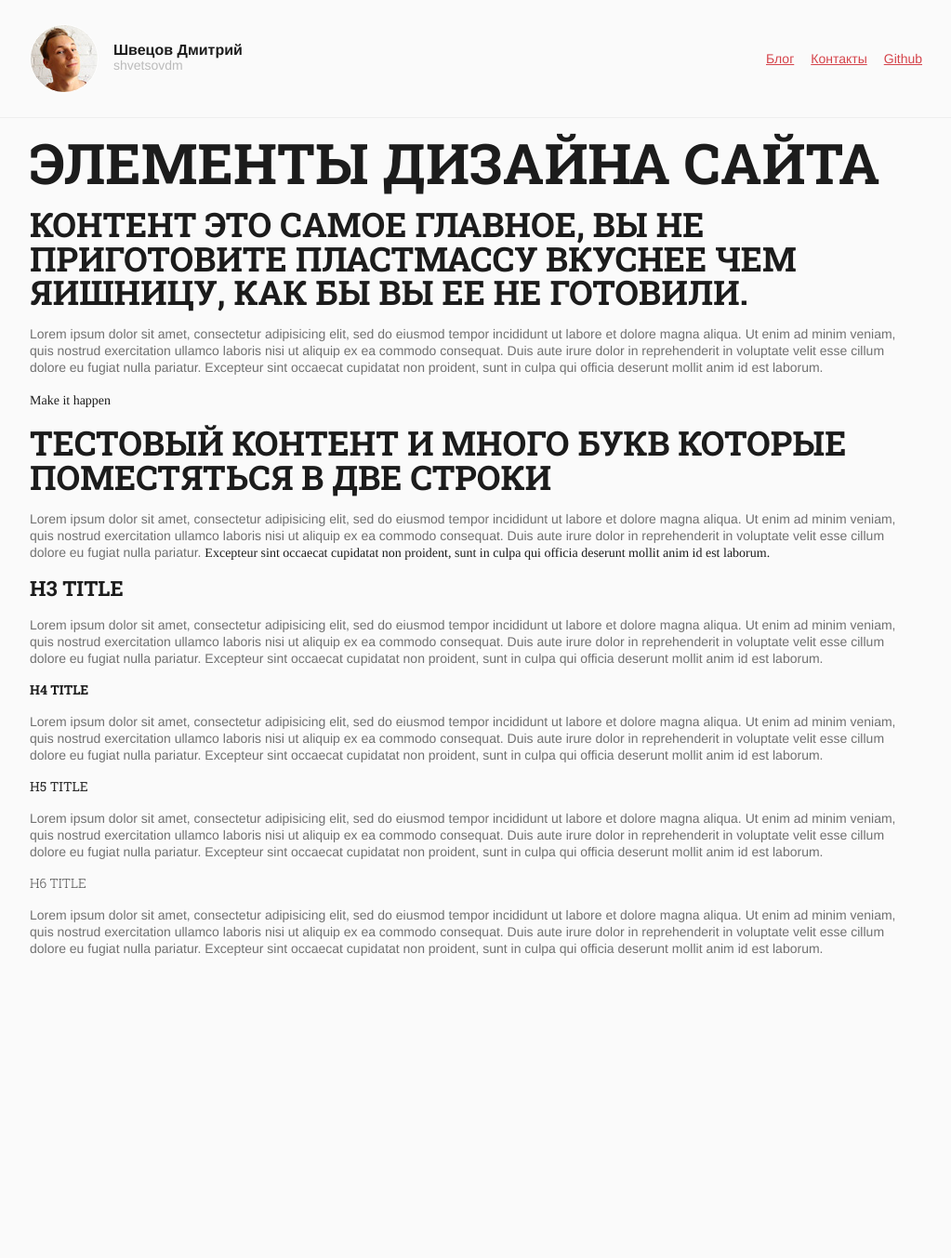
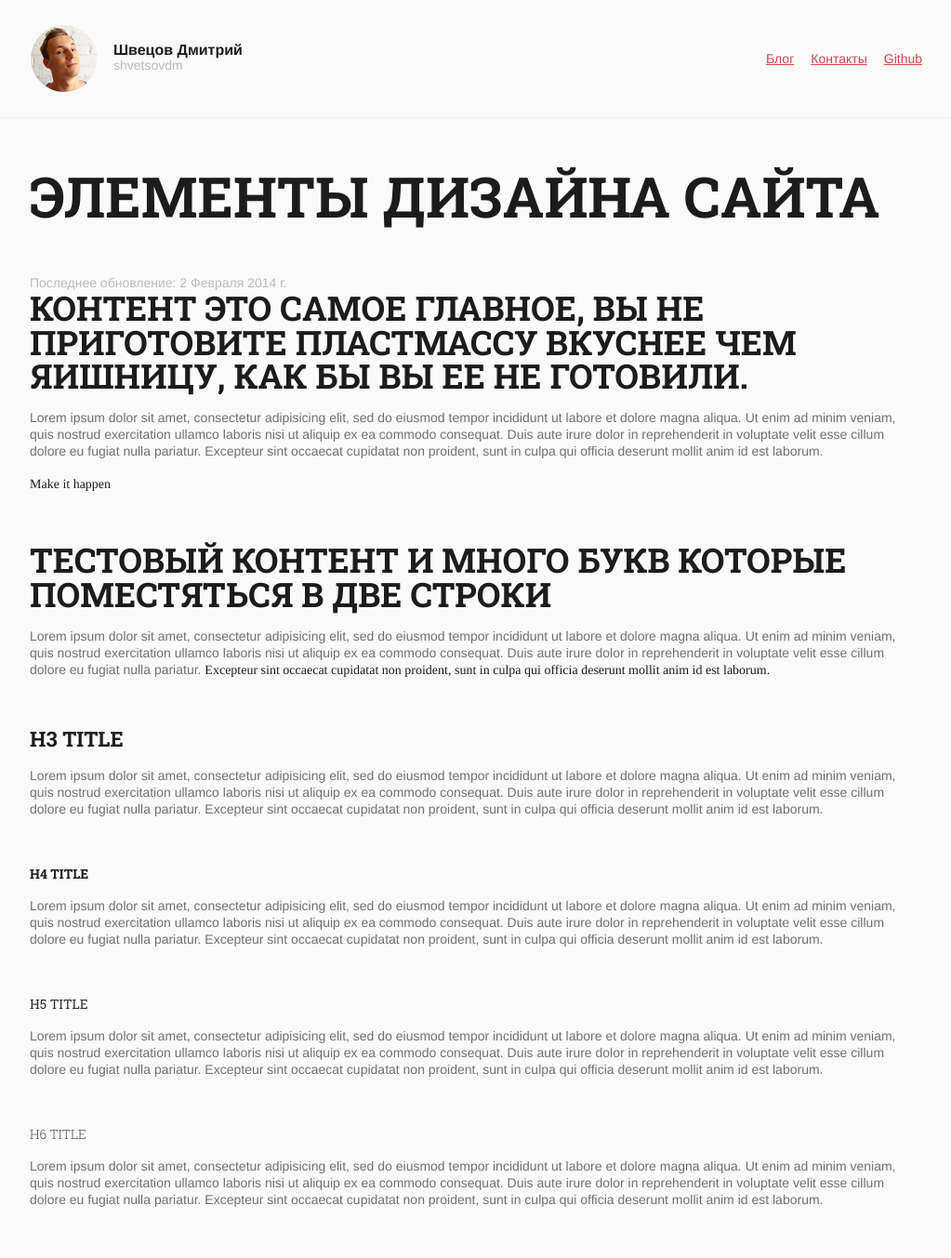
Before and after one commit to dmshvetsov/iamdidev.github.io, a Jekyll site: the page built from _pages/theme.md, in a window 1280 px wide. Shown: the whole page at 93% size, without its empty margins (128-1151 px from the left). Built offline with Jekyll 4.4.1, drawn with Linux system fonts in a browser that asks for light colours; before the commit the page ends 1083 px from its top, so only the background shows below that.

Commit message:
Update design (position of date in blog post, h1-h6 top margin)

```diff
--- a/_layouts/post.html
+++ b/_layouts/post.html
@@ -2,12 +2,12 @@
 layout: default
 ---
 
+<div class="post-date">
+  {{ page.date | date:"%d %B %Y г." | replace: "January","Января" }}
+</div>
 <h1>
   {{ page.title }}
 </h1>
-<div class="post-date">
-  {{ page.date | date:"%d %B %Y г." | replace: "January","Января" }}
-</div>
 <div class="post-excerpt">
   {{ page.excerpt }}
 </div>
--- a/_pages/theme.md
+++ b/_pages/theme.md
@@ -6,6 +6,12 @@ sitemap:
     priority: 0.1
     changefreq: monthly
 ---
+
+
+
+<div class="post-date">
+  Последнее обновление: 2 Февраля 2014 г.
+</div>
 <h2>
   Контент это самое главное, вы не приготовите пластмасcу вкуснее чем яишницу, как бы вы ее не готовили.
 </h2>
--- a/assets/css/layout.css
+++ b/assets/css/layout.css
@@ -29,10 +29,10 @@ h6 {
   font-weight: 700;
   line-height: 1em;
   color: #1C1C1C;
+  margin-top: 54px;
 }
 h1 {
   font-size: 4.3em;
-  margin-top: 18px;
 }
 h2 {
   font-size: 2.6em;
@@ -115,7 +115,8 @@ blockquote, q {
     text-align: right;
   }
 .post-date {
-  margin-top: -18px;
+  margin-top: 54px;
+  margin-bottom: -54px;
   color: #BBBBBB;
 }
 .post-excerpt {
```
Also changed, not shown: _drafts/2014-02-02-javascript-best-practices.md (+2 -4 lines).
